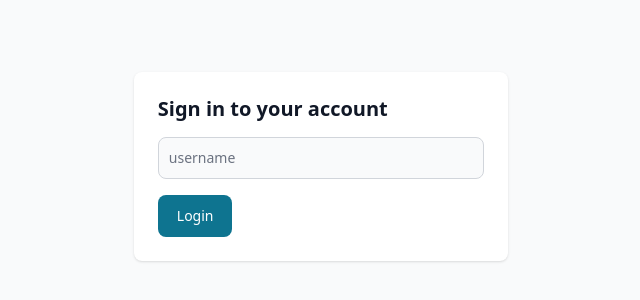
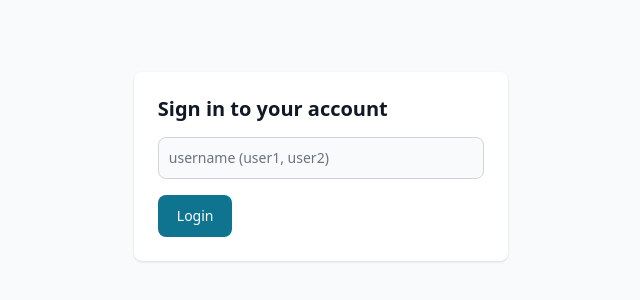
Before and after one commit to staz6/ff-test, a React (Vite) app: page / in a window 1280 px wide. Shown: the part 234-534 px from the top of the page, without its empty margins (319-959 px from the left). Built offline with nearby package versions, Linux system fonts and the light colour scheme.

Commit message:
chore: update readme

```diff
--- a/src/app/pages/LoginPage/index.tsx
+++ b/src/app/pages/LoginPage/index.tsx
@@ -19,7 +19,7 @@ const LoginPage = () => {
             </h1>
             <div>
               <TextInput
-                placeholder="username"
+                placeholder="username (user1, user2)"
                 onChange={(e) => {
                   setUserName(e.target.value);
                 }}
```
Also changed, not shown: 1 other file (tests, documents, lock files or other folders).
